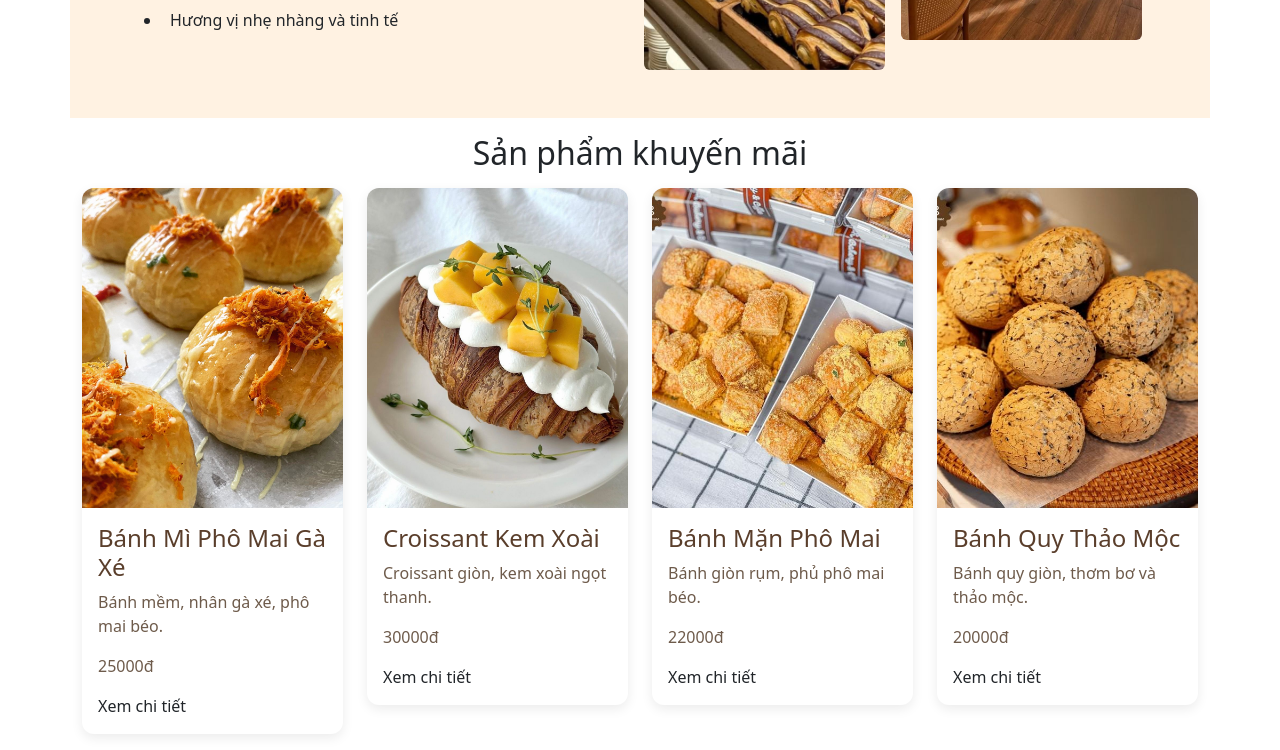
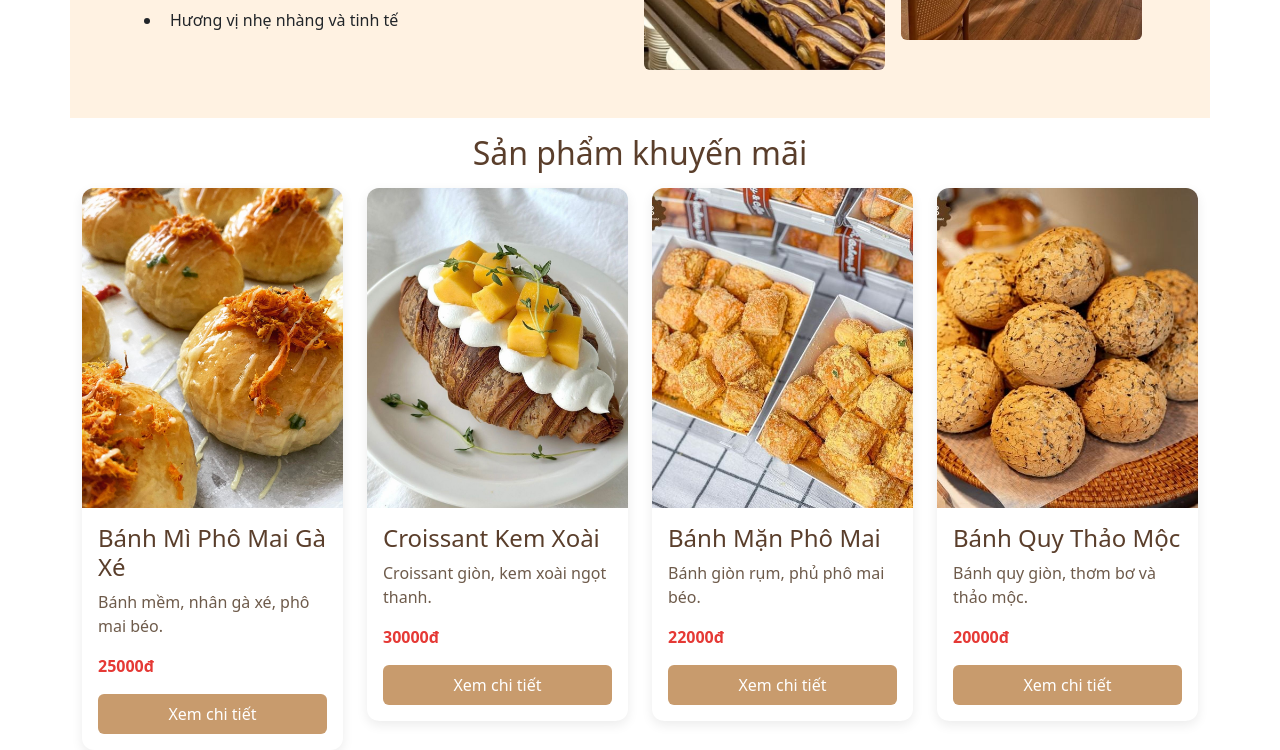
Before and after one commit to tranvydung-web/reactjs, a React (Vite) app: page / in a window 1280 px wide. Shown: the part 1060-1810 px from the top of the page. Built offline with nearby package versions, Linux system fonts and the light colour scheme.

Commit message:
fix danh muc

```diff
--- a/src/App.css
+++ b/src/App.css
@@ -113,6 +113,37 @@ ul li {
 
 .card-text {
     color: #6e5b4b;
+}
+/* ShowProduct */
+/* ===== NÚT XEM CHI TIẾT ===== */
+.card .nav-link {
+    display: block;
+    text-align: center;
+    margin-top: auto;
+    background-color: #c89b6d;
+    color: white !important;
+    padding: 8px;
+    border-radius: 6px;
+    text-decoration: none;
+    transition: 0.3s;
+}
+
+.card .nav-link:hover {
+    background-color: #b68658;
+    color: white !important;
+}
+
+/* ===== CARD GỌN HƠN ===== */
+.card-body {
+    display: flex;
+    flex-direction: column;
+}
+
+/* ===== GIÁ NỔI BẬT ===== */
+.card-text:last-of-type {
+    font-weight: bold;
+    color: #e53935;
+    font-size: 16px;
 }
 
 /* dau x */
@@ -329,3 +360,63 @@ nav .lienhe a {
     display: block;
     margin: 25px auto 0 auto;
 }
+/* ===== DETAIL PAGE ===== */
+
+/* NÚT CHÍNH */
+.btn-cake {
+    background-color: #c89b6d;
+    color: white;
+    border: none;
+    padding: 10px 18px;
+    border-radius: 8px;
+    transition: 0.3s;
+}
+
+.btn-cake:hover {
+    background-color: #b5895f;
+    color: white;
+}
+
+/* NÚT +/- */
+.btn-outline-cake {
+    border: 1px solid #c89b6d;
+    color: #c89b6d;
+}
+
+.btn-outline-cake:hover {
+    background-color: #c89b6d;
+    color: white;
+}
+
+/* ẢNH CHÍNH */
+.img-fluid {
+    transition: 0.3s;
+}
+
+.img-fluid:hover {
+    transform: scale(1.03);
+}
+
+/* THUMBNAIL */
+.d-flex img {
+    transition: 0.3s;
+}
+
+.d-flex img:hover {
+    border: 2px solid #c89b6d !important;
+    transform: scale(1.05);
+}
+
+/* TEXT */
+h2 {
+    color: #5a3e2b;
+}
+
+.text-primary {
+    color: #c89b6d !important;
+}
+
+/* INPUT SỐ LƯỢNG */
+.form-control {
+    border-radius: 6px;
+}
--- a/src/components/Show_Detail.jsx
+++ b/src/components/Show_Detail.jsx
@@ -7,7 +7,6 @@ export default function Show_Detail() {
     const { id } = useParams();
     const product = products.find(sp => sp.id === parseInt(id));
     const [qty, setQty] = useState(1);
-    const [showFull, setShowFull] = useState(false);
 
     useLayoutEffect(() => {
         window.scrollTo(0, 0);
@@ -90,17 +89,8 @@ export default function Show_Detail() {
                     <h2>{product.tensp}</h2>
                     <div className="mt-2">
                         <p className="text-muted" style={{ lineHeight: "1.7" }}>
-                            {showFull
-                                ? product.mota + " Bánh được làm từ nguyên liệu tươi ngon, đảm bảo chất lượng và an toàn vệ sinh thực phẩm. Hương vị hài hòa, phù hợp với nhiều đối tượng khách hàng. Đây là lựa chọn tuyệt vời cho bữa ăn nhẹ hoặc những buổi gặp gỡ bạn bè."
-                                : product.mota}
+                            {product.mota} Bánh được làm từ nguyên liệu tươi ngon, đảm bảo chất lượng và an toàn vệ sinh thực phẩm. Hương vị hài hòa, phù hợp với nhiều đối tượng khách hàng. Đây là lựa chọn tuyệt vời cho bữa ăn nhẹ hoặc những buổi gặp gỡ bạn bè.
                         </p>
-
-                        <button
-                            className="btn btn-link p-0"
-                            onClick={() => setShowFull(!showFull)}
-                        >
-                            {showFull ? "Thu gọn" : "Xem thêm"}
-                        </button>
                     </div>
 
                     <h4 className="text-primary">{product.gia}đ</h4>
@@ -123,7 +113,7 @@ export default function Show_Detail() {
                         <div className="d-flex align-items-center">
 
                             <button
-                                className="btn btn-outline-secondary"
+                                className="btn btn-outline-cake"
                                 onClick={() => setQty(qty > 1 ? qty - 1 : 1)}
                             >
                                 -
@@ -138,7 +128,7 @@ export default function Show_Detail() {
                             />
 
                             <button
-                                className="btn btn-outline-secondary"
+                                className="btn btn-outline-cake"
                                 onClick={() => setQty(qty + 1)}
                             >
                                 +
@@ -148,7 +138,7 @@ export default function Show_Detail() {
                     </div>
 
                     <button
-                        className="btn btn-success"
+                        className="btn btn-cake"
                         onClick={() => {
                             console.log("Sản phẩm:", product.tensp);
                             console.log("Số lượng:", qty);
```
